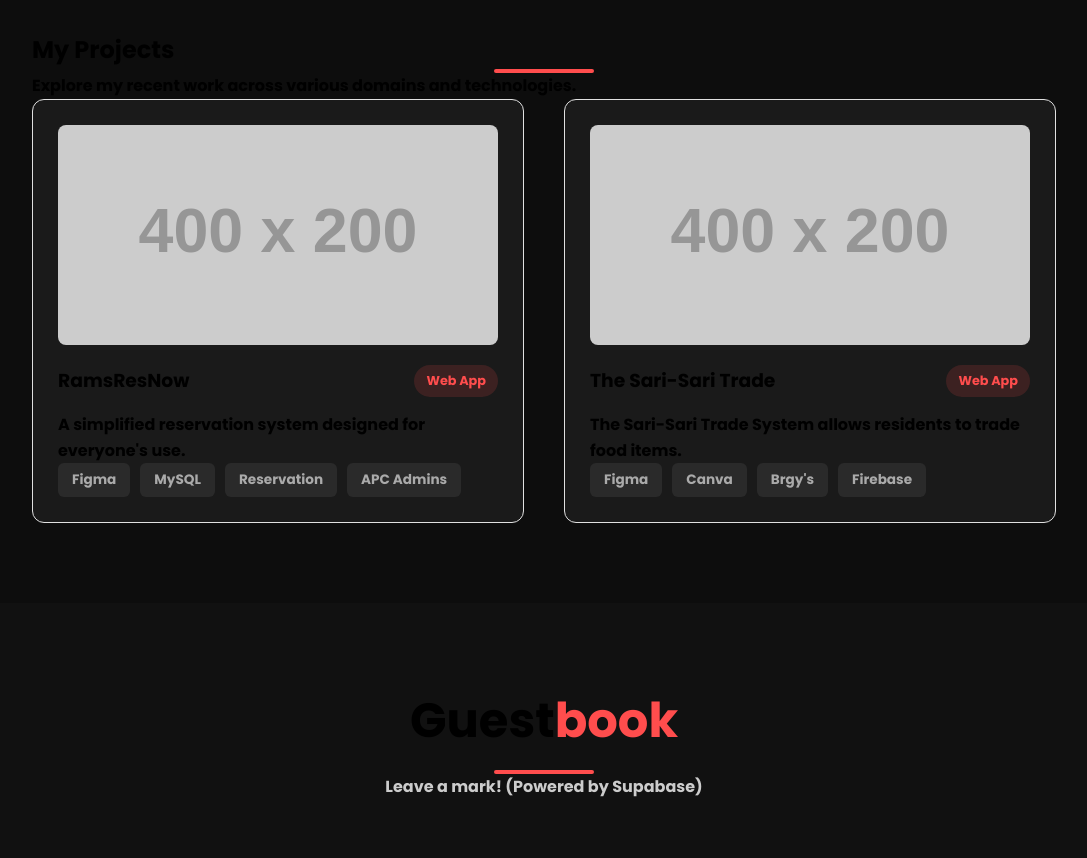
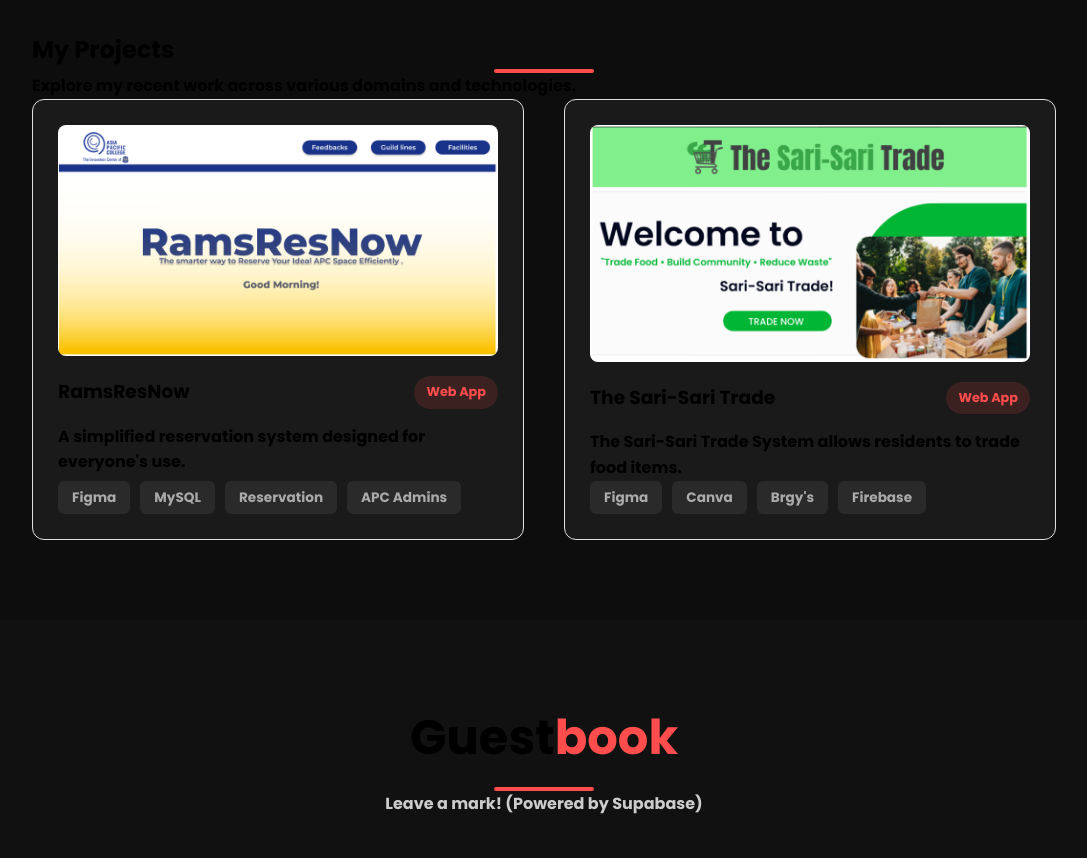
Before and after one commit to DominikCarreon/personal-website-finals, a Vue app in the folder frontend/: page / in a window 1280 px wide. Shown: the part 2400-3258 px from the top of the page, without its empty margins (96-1183 px from the left). Built offline with nearby package versions, Linux system fonts and the light colour scheme; no server answers; the database is empty.

Commit message:
adding different imaged

```diff
--- a/frontend/src/App.vue
+++ b/frontend/src/App.vue
@@ -233,7 +233,7 @@
 
       <div class="projects-grid">
         <div class="card project-card">
-          <img src="https://via.placeholder.com/400x200?text=RamsResNow" alt="RamsResNow">
+          <img src="./assets/RamsResNow.png" alt="RamsResNow">
           <div class="project-header">
             <h3>RamsResNow</h3>
             <span class="badge">Web App</span>
@@ -245,7 +245,7 @@
         </div>
 
         <div class="card project-card">
-          <img src="https://via.placeholder.com/400x200?text=Sari-Sari+Trade" alt="Sari-Sari Trade">
+          <img src="./assets/Sarisari.png" alt="Sari-Sari Trade">
           <div class="project-header">
             <h3>The Sari-Sari Trade</h3>
             <span class="badge">Web App</span>
```
Also changed, not shown: frontend/src/assets/RamsResNow.png (added), frontend/src/assets/Sarisari.png (added).
